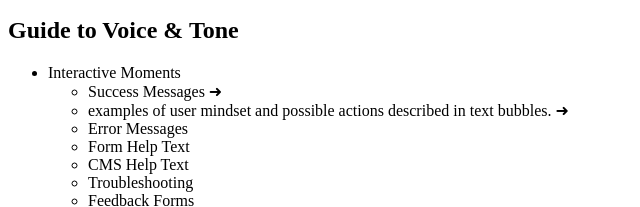
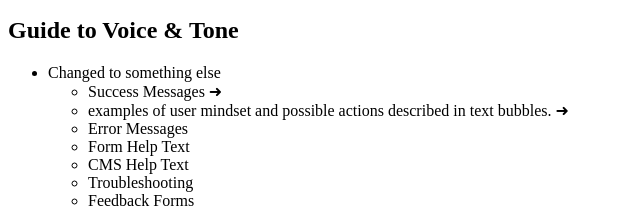
Before and after one commit to erbarth/manatee, a plain HTML site: page index.html in a window 1280 px wide. Shown: the part 137-344 px from the top of the page, 0-640 px from the left. Drawn offline with Linux system fonts and the light colour scheme.

Commit message:
headline change

```diff
--- a/index.html
+++ b/index.html
@@ -12,7 +12,7 @@
   <h2>Guide to Voice &amp; Tone</h2>
 
   <ul>
-    <li>Interactive Moments</li>
+    <li>Changed to something else</li>
       <ul>
         <li>Success Messages ➜</li>
         <li>examples of user mindset and possible actions described in text bubbles. ➜</li>
```
